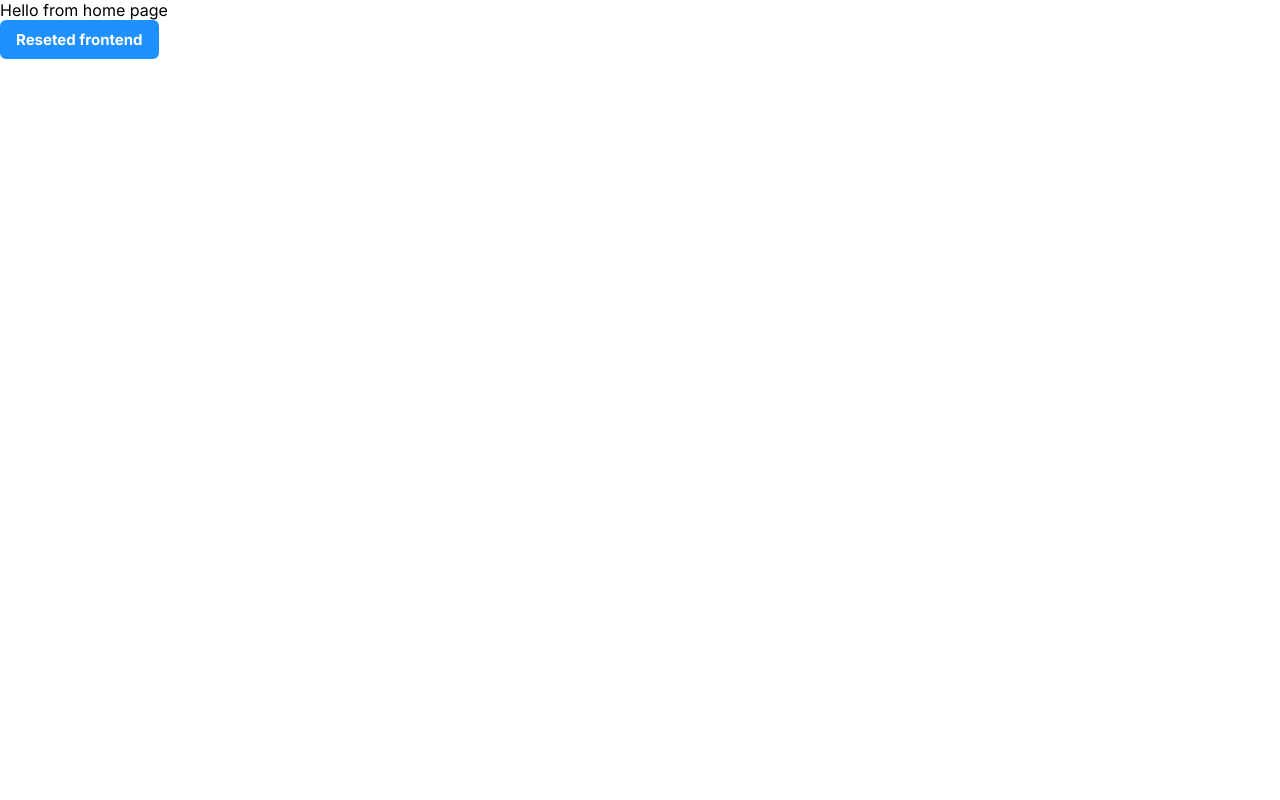
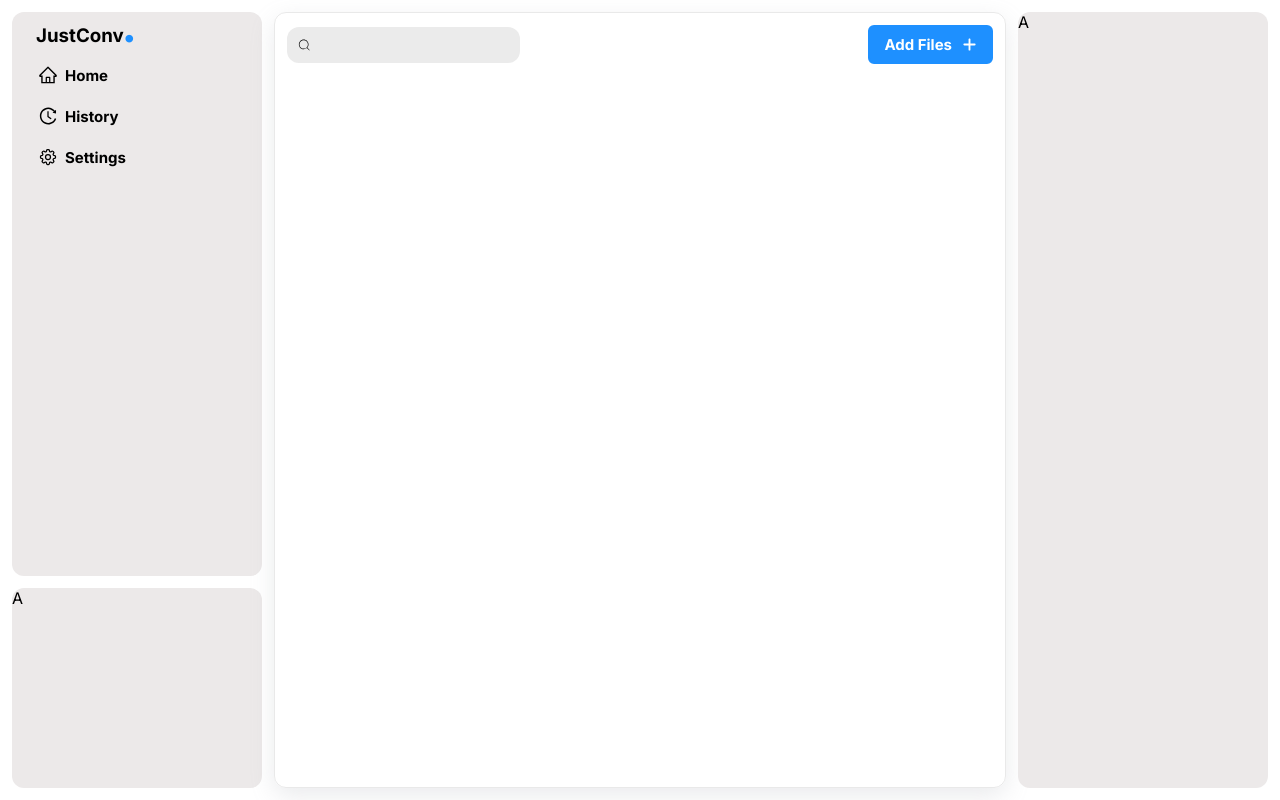
Before and after one commit to henriquemdimer/justconv, a React (Vite) app in the folder web/: page / in a window 1280 px wide. Built offline with nearby package versions, Linux system fonts and the light colour scheme.

Commit message:
feat: reimplement basic layout sidebar & header

```diff
--- a/web/src/app/routes/home/index.scss
+++ b/web/src/app/routes/home/index.scss
@@ -0,0 +1,51 @@
+#layout {
+    --full-height: calc(100svh - (var(--layout-padding) * 2));
+
+    padding: var(--layout-padding);
+    display: flex;
+    gap: var(--layout-gap);
+
+    &__convert {
+        &__header {
+            display: flex;
+            align-items: center;
+            justify-content: space-between;
+            gap: 10px;
+        }
+    }
+
+    .layout__side-column {
+        min-width: 250px;
+        height: var(--full-height);
+        display: flex;
+        flex-direction: column;
+        gap: var(--layout-gap);
+    }
+
+    .layout__middle-column {
+        width: 100%;
+        height: var(--full-height);
+    }
+
+    .layout__panel {
+        width: 100%;
+        height: 100%;
+        background-color: var(--layout-panel-background-color);
+        border-radius: var(--layout-panel-border-radius);
+
+        &--small {
+            min-height: 200px;
+            max-height: 200px;
+        }
+
+        &--transparent {
+            background-color: transparent;
+            border: 1px solid rgba(211, 211, 211, 0.5);
+            box-shadow: rgba(149, 157, 165, 0.2) 0px 8px 24px;
+        }
+
+        &--with-padding {
+            padding: var(--layout-panel-padding);
+        }
+    }
+}
--- a/web/src/app/routes/home/index.tsx
+++ b/web/src/app/routes/home/index.tsx
@@ -1,8 +1,35 @@
-import Button from "@components/ui/button";
+import Container from "@/components/ui/container";
+import "./index.scss";
+import Sidebar from "@/features/sidebar/sidebar";
+import Input from "@/components/ui/input";
+import { CiSearch } from "react-icons/ci";
+import Button from "@/components/ui/button";
+import { FaPlus } from "react-icons/fa6";
 
 export default function HomePage() {
-	return <div>
-		Hello from home page
-		<Button color="primary">Reseted frontend</Button>
-	</div>
+	return (
+		<Container>
+			<div id="layout">
+				<div className="layout__side-column">
+					<div className="layout__panel">
+						<Sidebar />
+					</div>
+					<div className="layout__panel layout__panel--small">A</div>
+				</div>
+				<div className="layout__middle-column">
+					<div className="layout__panel layout__panel--with-padding layout__panel--transparent">
+						<div id="layout__convert">
+							<div id="layout__convert__header">
+								<Input startContent={<CiSearch />} />
+								<Button color="primary" endContent={<FaPlus />}>Add Files</Button>
+							</div>
+						</div>
+					</div>
+				</div>
+				<div className="layout__side-column">
+					<div className="layout__panel">A</div>
+				</div>
+			</div>
+		</Container>
+	)
 }
--- a/web/src/components/ui/button/index.scss
+++ b/web/src/components/ui/button/index.scss
@@ -12,6 +12,7 @@
   display: flex;
   align-items: center;
   gap: var(--button-flex-gap);
+  white-space: nowrap;
 
   &:not(.button--disabled) {
     @include mixins.shrink(.97);
--- /dev/null
+++ b/web/src/components/ui/container/index.scss
@@ -0,0 +1,4 @@
+.container {
+    max-width: var(--container-max-width);
+    margin: 0 auto;
+}
--- /dev/null
+++ b/web/src/components/ui/container/index.tsx
@@ -0,0 +1,14 @@
+import { ReactNode } from "react";
+import "./index.scss";
+
+export interface ContainerProps {
+    children: ReactNode;
+}
+
+export default function Container(props: ContainerProps) {
+    return (
+        <div className="container">
+            {props.children}
+        </div>
+    )
+}
--- /dev/null
+++ b/web/src/components/ui/input/index.scss
@@ -0,0 +1,21 @@
+@use "@utils/css/animations" as mixins;
+
+.input {
+    @include mixins.shrink(.97);
+
+    background-color: rgb(235, 235, 235);
+    display: flex;
+    padding: 10px;
+    border-radius: 12px;
+    align-items: center;
+    gap: 5px;
+    transition: var(--transition-fast);
+
+    & > input {
+        border: none;
+        outline: none;
+        height: 100%;
+        width: 100%;
+        background-color: transparent;
+    }
+}
--- /dev/null
+++ b/web/src/components/ui/input/index.tsx
@@ -0,0 +1,18 @@
+import { ReactNode } from "react";
+import "./index.scss";
+
+export interface InputProps {
+    placeholder?: string;
+    startContent?: ReactNode;
+    endContent?: ReactNode;
+}
+
+export default function Input(props: InputProps) {
+    return (
+        <div className="input">
+            {props.startContent}
+            <input placeholder={props.placeholder} />
+            {props.endContent}
+        </div>
+    )
+}
--- /dev/null
+++ b/web/src/features/sidebar/sidebar.scss
@@ -0,0 +1,56 @@
+@use "@utils/css/animations" as mixins;
+
+#sidebar {
+    width: 100%;
+    height: 100%;
+    display: flex;
+    flex-direction: column;
+    padding: var(--layout-panel-padding);
+    gap: var(--sidebar-flex-gap);
+
+    &__brand h3 {
+        display: inline-block;
+        position: relative;
+        margin-left: 12px;
+
+        &::after {
+            content: ".";
+            position: absolute;
+            bottom: -6px;
+            right: -13px;
+            font-size: 45px;
+            color: var(--primary);
+        }
+    }
+
+    &__menu {
+        display: flex;
+        flex-direction: column;
+        list-style: none;
+        gap: var(--sidebar-menu-flex-gap);
+
+        & > li {
+            @include mixins.shrink(.95);
+
+            display: flex;
+            align-items: center;
+            cursor: pointer;
+            font-weight: bold;
+            padding: var(--sidebar-menu-item-padding);
+            font-size: var(--sidebar-menu-item-font-size);
+            color: var(--sidebar-menu-item-text-color);
+            border-radius: var(--sidebar-menu-item-radius);
+            gap: var(--sidebar-menu-item-icon-gap);
+            transition: var(--transition-fast);
+
+            & > i {
+                font-size: var(--sidebar-menu-item-icon-font-size);
+            }
+
+            &:hover {
+                background-color: var(--sidebar-menu-item-hover-color);
+                color: var(--sidebar-menu-item-text-color-hover);
+            }
+        }
+    }
+}
--- /dev/null
+++ b/web/src/features/sidebar/sidebar.tsx
@@ -0,0 +1,27 @@
+import "./sidebar.scss";
+import { AiOutlineHome, AiOutlineHistory } from "react-icons/ai";
+import { HiOutlineCog8Tooth } from "react-icons/hi2";
+
+export default function Sidebar() {
+    return (
+        <nav id="sidebar">
+            <div id="sidebar__brand">
+                <h3>JustConv</h3>
+            </div>
+            <ul id="sidebar__menu">
+                <li>
+                    <i><AiOutlineHome /></i>
+                    Home
+                </li>
+                <li>
+                    <i><AiOutlineHistory /></i>
+                    History
+                </li>
+                <li>
+                    <i><HiOutlineCog8Tooth /></i>
+                    Settings
+                </li>
+            </ul>
+        </nav>
+    )
+}
--- a/web/src/globals.scss
+++ b/web/src/globals.scss
@@ -3,6 +3,12 @@
   margin: 0;
   box-sizing: border-box;
   font-family: 'Inter', sans-serif;
+}
+
+i {
+  display: flex;
+  align-items: center;
+  justify-content: center;
 }
 
 :root {
@@ -36,4 +42,32 @@
   --button-border-radius-full: 99px;
 
   --button-flex-gap: 10px;
+
+  /*
+    LAYOUT VARIABLES
+  */
+  --layout-padding: 12px;
+  --layout-gap: 12px;
+  --layout-panel-border-radius: 12px;
+  --layout-panel-padding: 12px;
+  --layout-panel-background-color: #ece9e9;
+
+  /*
+    CONTAINER VARIABLES
+  */
+  --container-max-width: 1400px;
+
+  /*
+  * SIDEBAR VARIABLES
+  */
+  --sidebar-flex-gap: 10px;
+  --sidebar-menu-flex-gap: 5px;
+  --sidebar-menu-item-hover-color: white;
+  --sidebar-menu-item-font-size: 15px;
+  --sidebar-menu-item-text-color: black;
+  --sidebar-menu-item-text-color-hover: var(--primary);
+  --sidebar-menu-item-padding: 8px 14px;
+  --sidebar-menu-item-radius: 8px;
+  --sidebar-menu-item-icon-gap: 7px;
+  --sidebar-menu-item-icon-font-size: 20px;
 }
--- a/web/vite.config.ts
+++ b/web/vite.config.ts
@@ -9,7 +9,7 @@ export default defineConfig({
     alias: {
       '@': path.resolve(__dirname, './src'),
       '@components': path.resolve(__dirname, './src/components'),
-      '@utils': path.resolve(__dirname, '@src/utils')
+      '@utils': path.resolve(__dirname, './src/utils')
     }
   }
 })
```
